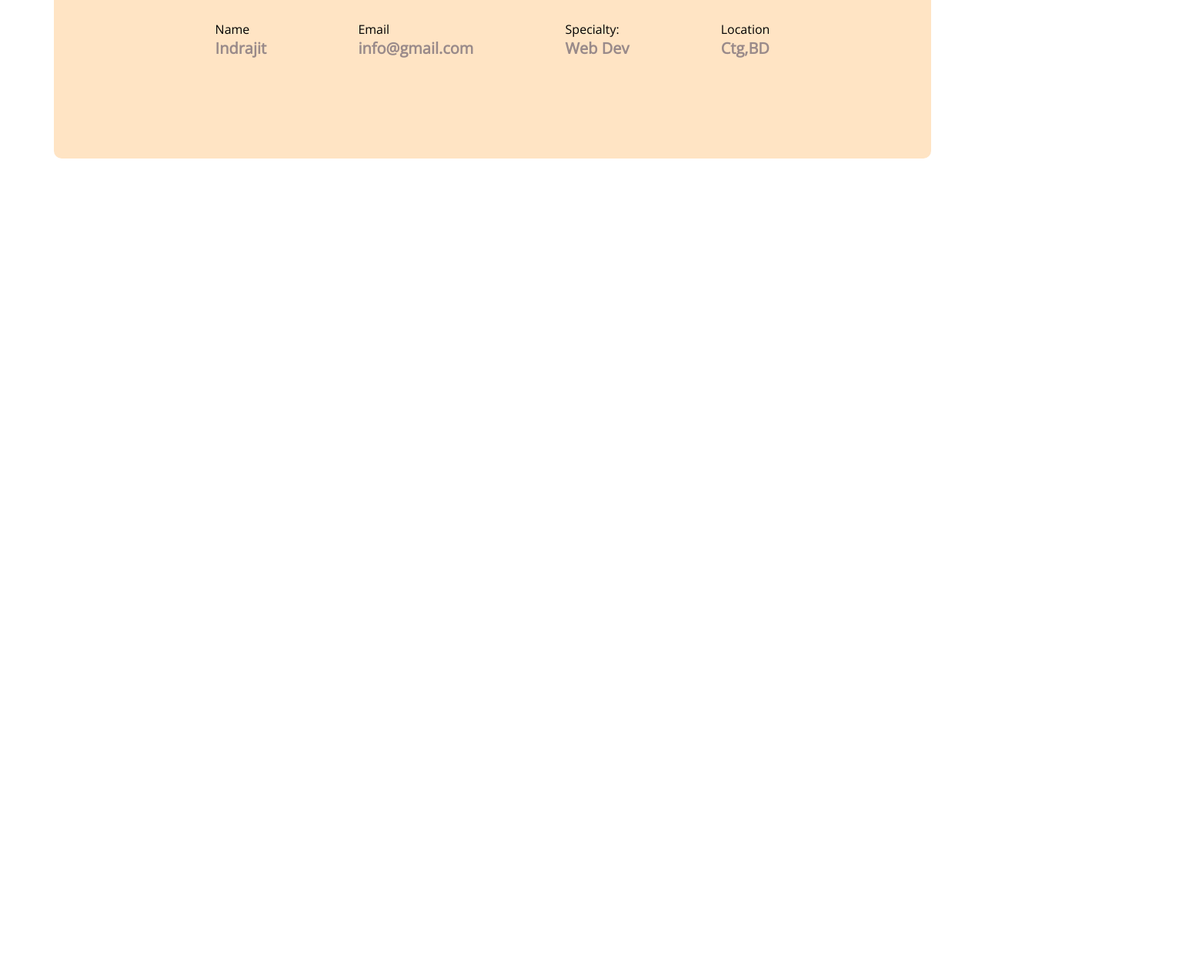
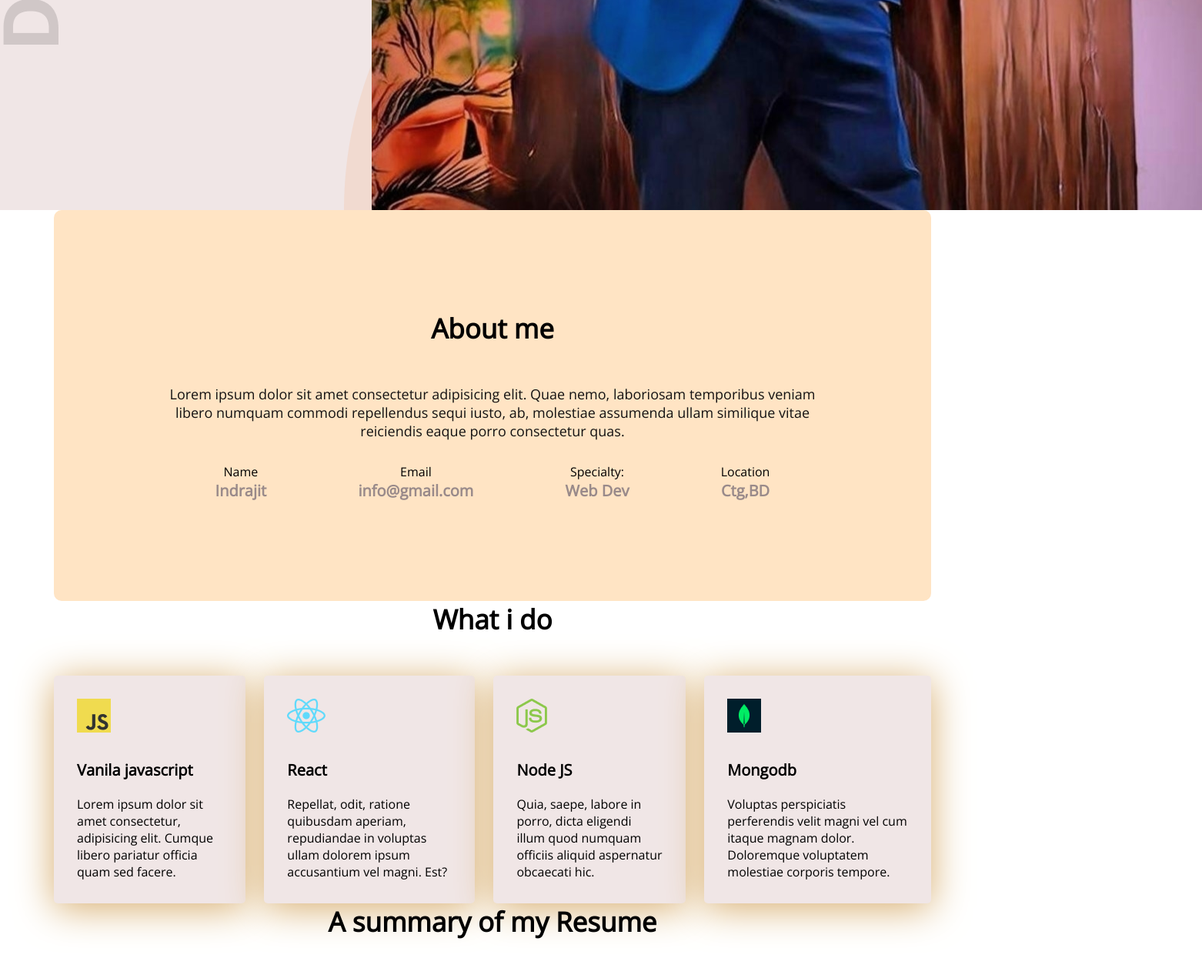
Before and after one commit to sunnyghosh108/developer-portfolio, a plain HTML site: page index.html in a window 1280 px wide. Shown: the part 970-2228 px from the top of the page at 77% size, 1562 px wide, since content can reach past the window. Before the commit the page ends 1176 px from the top, so only its background shows below. Drawn offline with nearby package versions, Linux system fonts and the light colour scheme.

Commit message:
added skills content

```diff
--- a/index.html
+++ b/index.html
@@ -54,8 +54,47 @@
             </div>
 
         </section>
+        <!--what i do section-->
+        <section>
+            <h3 class="section-title">What i do</h3>
+            <!--.skills-container>.skill*4>img+p.skill-title+p.skill-description>lorem15-->
+            <div class="skills-container">
+                <div class="skill">
+                    <img src="images/icons/js.png" alt="">
+                    <p class="skill-title">Vanila javascript</p>
+                    <p class="skill-description">Lorem ipsum dolor sit amet consectetur, adipisicing elit. Cumque libero pariatur officia quam sed facere.</p>
+                </div>
+                <div class="skill">
+                    <img src="images/icons/react.png" alt="">
+                    <p class="skill-title">React</p>
+                    <p class="skill-description">Repellat, odit, ratione quibusdam aperiam, repudiandae in voluptas ullam dolorem ipsum accusantium vel magni. Est?</p>
+                </div>
+                <div class="skill">
+                    <img src="images/icons/nodejs.png" alt="">
+                    <p class="skill-title">Node JS</p>
+                    <p class="skill-description">Quia, saepe, labore in porro, dicta eligendi illum quod numquam officiis aliquid aspernatur obcaecati hic.</p>
+                </div>
+                <div class="skill">
+                    <img src="images/icons/mongo.png" alt="">
+                    <p class="skill-title">Mongodb</p>
+                    <p class="skill-description">Voluptas perspiciatis perferendis velit magni vel cum itaque magnam dolor. Doloremque voluptatem molestiae corporis tempore.</p>
+                </div>
+            </div>
+        </section>
+        <!--Resume section-->
+        <section class="resume">
+            <h3 class="section-title">A summary of my Resume</h3>
+            <div class="resume-section">
+                <div>
+
+                </div>
+            </div>
+        </section>
 
     </main>
+    <footer>
+
+    </footer>
 
 </body>
 </html>
--- a/styles/portfolio.css
+++ b/styles/portfolio.css
@@ -37,10 +37,7 @@ nav li{
     align-items: center;
     margin: 0 200px;
 }
-img{
-    height: 300px;
-    width: 400px;
-}
+
 .banner-sub-title{
     font-weight: 600;
     font-size: 85px;
@@ -69,21 +66,22 @@ main{
 }
 /*  about section style */
 .about{
-    margin-top: 130px;
     background-color: bisque;
     border-radius: 10px;
     padding: 130px 150px;
+    text-align: center;
 
 }
 .section-title{
     text-align: center;
-    margin-bottom: 30px;
+    margin-bottom: 50px;
     font-weight: 700;
     font-size: 35px;
 
+
 }
 .section-description{
-    color: #bb1919;
+    color: #131212;
     font-size: 18px;
     margin-bottom: 30px;
 
@@ -102,3 +100,34 @@ color: rgb(134, 35, 35);
     font-weight: 700;
     color: rgb(153, 138, 138);
 }
+/* what i do style */
+.section{
+    margin-top: 130px;
+}
+.skills-container{
+    display: flex;
+    gap: 24px;
+
+}
+.skill{
+    background: #f0e6e6;
+    box-shadow: 0px 6px 50px rgb(214, 171, 106);
+    border-radius: 5px;
+    padding: 30px;
+}
+.skill-title{
+    font-weight: 700;
+    font-size: 20px;
+    margin-top: 30px;
+    margin-bottom: 20px;
+
+
+}
+.skills-description{
+    color: rgb(204, 28, 28);
+
+}
+/* resume style*/
+.resume{
+
+}
```
